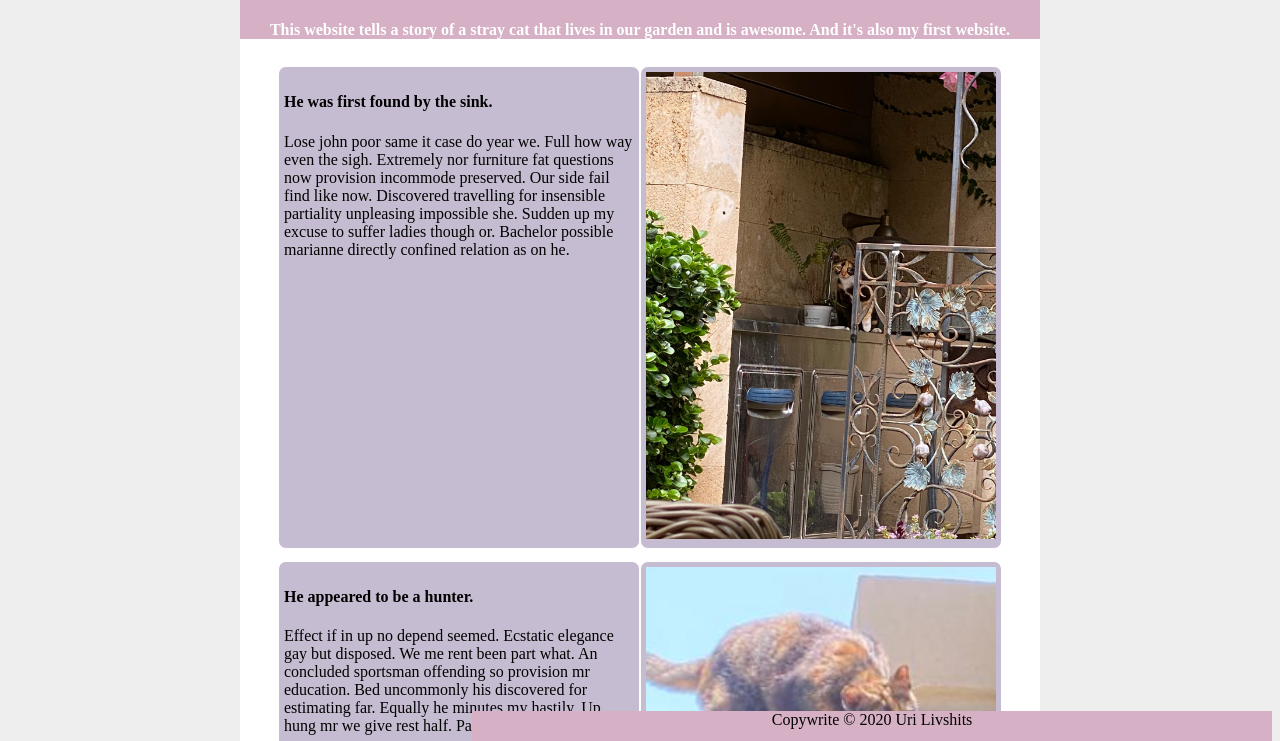
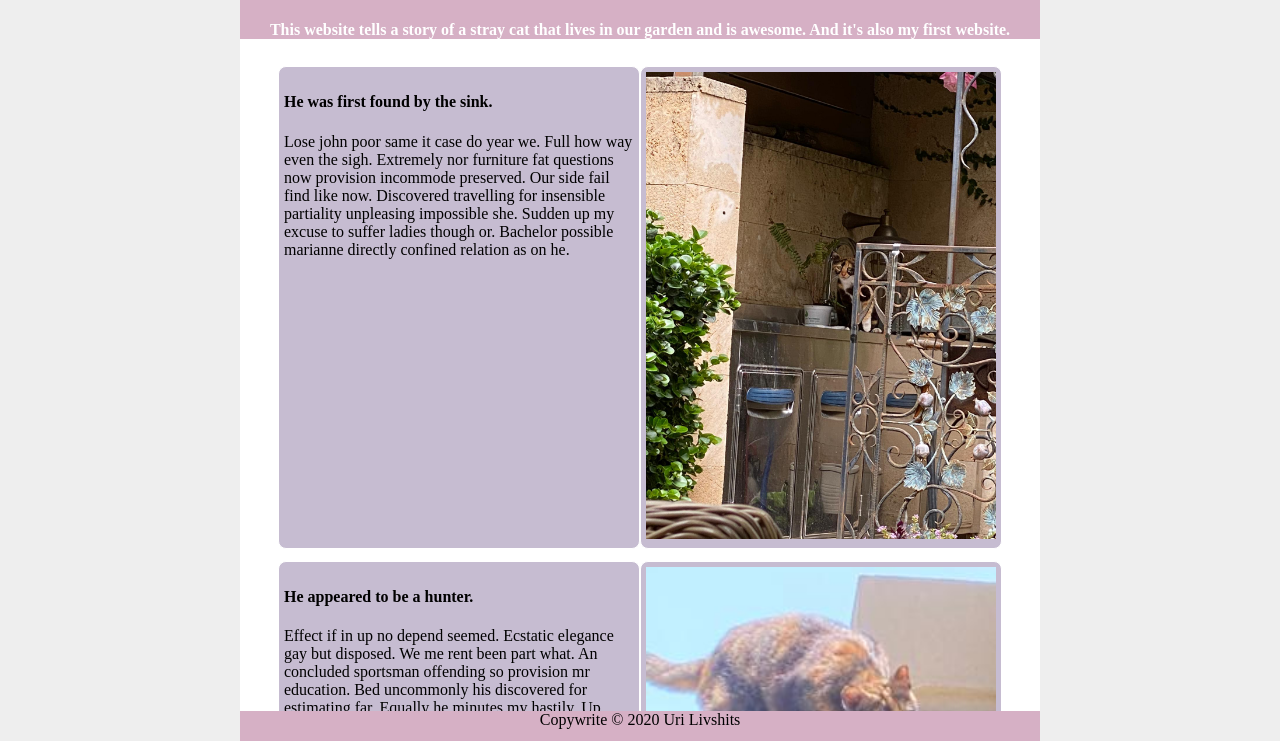
Before and after one commit to urilivshits/stray-cat-story, a plain HTML site: page index.html in a window 1280 px wide. Shown: the part 59-800 px from the top of the page. Drawn offline with Linux system fonts and the light colour scheme.

Commit message:
Add files via upload

```diff
--- a/index.html
+++ b/index.html
@@ -71,9 +71,9 @@
 				<img src="images/img 0.jpg" alt="And now that's what happens every day" width="350" title="And now that's what happens every day">
 			</div>
 		</div>
-	</div>
-	<div id="footer">
+		<div id="footer">
 		Copywrite &copy; 2020 Uri Livshits
+		</div>
 	</div>
 </body>
 
--- a/style.css
+++ b/style.css
@@ -137,8 +137,6 @@ body {
 	text-align: center;
 	position: sticky;
   	bottom: 0;
-  	left: 872px;
-  	width: 800px;
   	height: 30px;
 
 }
```
